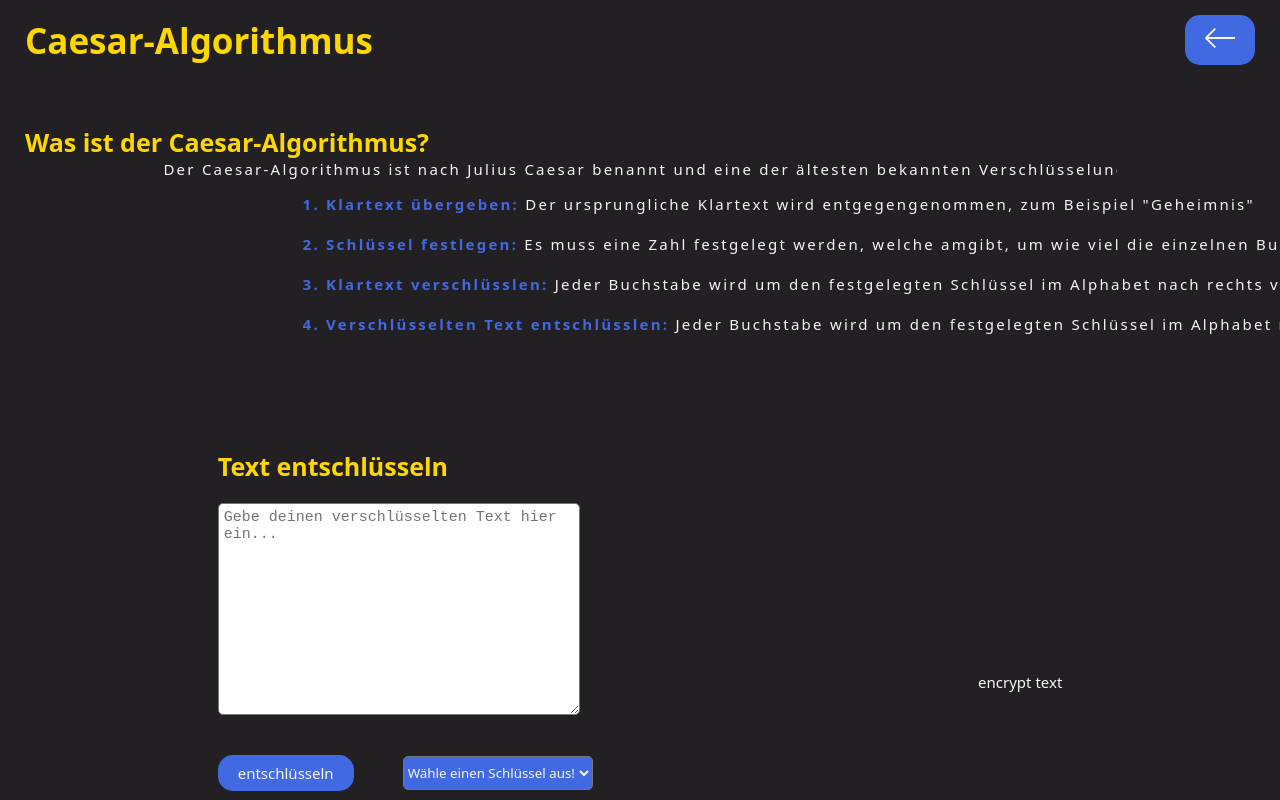
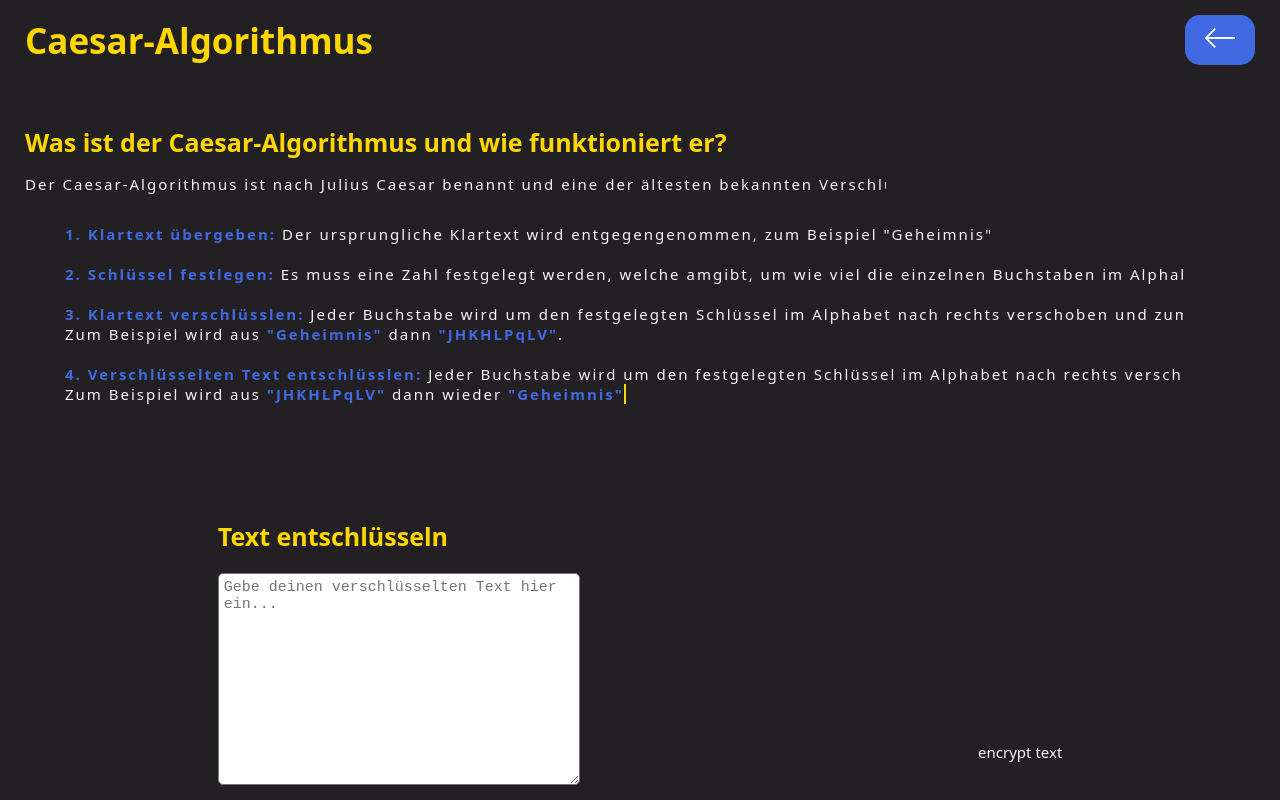
Before and after one commit to LouisLohmer/Caesar-Algorithmus, a Vue app in the folder caesar-algorithm/: page / in a window 1280 px wide. Both pictures are taken after a click on the button 1220 px from the left and 40 px from the top of the page. Shown: the top 800 px of the page. Built offline with nearby package versions, Linux system fonts and the light colour scheme; a web font is replaced by a local one.

Commit message:
fix layout issues with animation elements

```diff
--- a/caesar-algorithm/src/assets/base.css
+++ b/caesar-algorithm/src/assets/base.css
@@ -5,6 +5,7 @@
   --imperial-gold: #ffd700;
   --red: red;
   --royalblue: #4169e1;
+  --transparent: #dfddfd00;
 
   /* font-size */
   --text-font: 15px;
--- a/caesar-algorithm/src/components/textComponent.vue
+++ b/caesar-algorithm/src/components/textComponent.vue
@@ -2,12 +2,11 @@
 
 <template>
   <div class="text-column">
-    <h2>Was ist der Caesar-Algorithmus?</h2>
+    <h2>Was ist der Caesar-Algorithmus und wie funktioniert er?</h2>
     <p id="animated-element">
       Der Caesar-Algorithmus ist nach Julius Caesar benannt und eine der
-      ältesten bekannten Verschlüsselungsmethoden. Er verschlüsselt den Text,
-      indem jeder Buchstabe des Klartexts um eine feste Anzahl von Stellen im
-      Alphabet verschoben wird.
+      ältesten bekannten Verschlüsselungsmethoden. Dieser funktioniert
+      folgendermaßen:
     </p>
     <ul>
       <li id="animated-element-2">
@@ -22,14 +21,14 @@
       <li id="animated-element-4">
         <b>3. Klartext verschlüsslen:</b> Jeder Buchstabe wird um den
         festgelegten Schlüssel im Alphabet nach rechts verschoben und zum
-        verschlüsselten Text zusammengesetzt. Zum Beispiel wird aus
+        verschlüsselten Text zusammengesetzt. <br />Zum Beispiel wird aus
         <b>"Geheimnis"</b> dann <b>"JHKHLPqLV"</b>.
       </li>
       <li id="animated-element-5">
         <b>4. Verschlüsselten Text entschlüsslen:</b> Jeder Buchstabe wird um
         den festgelegten Schlüssel im Alphabet nach rechts verschoben und zum
-        Klartext zusammengesetzt. Zum Beispiel wird aus <b>"JHKHLPqLV"</b> dann
-        wieder
+        Klartext zusammengesetzt.<br />
+        Zum Beispiel wird aus <b>"JHKHLPqLV"</b> dann wieder
         <b id="animated-element-6">"Geheimnis"</b>
       </li>
     </ul>
@@ -47,13 +46,12 @@
 .typewriter-animaton {
   overflow: hidden;
   white-space: nowrap;
-  margin: 0 auto;
-  letter-spacing: 0.15em;
-  animation: typing 3.5s steps(40, end);
+  letter-spacing: 2px;
+  animation: typing 4s steps(40, end);
 }
 
 .blink-caret-animation {
-  border-right: 0.15em solid var(--imperial-gold);
+  border-right: 2px solid var(--imperial-gold);
   animation: blink-caret 0.75s step-end infinite;
 }
 
@@ -79,10 +77,10 @@ ul {
 @keyframes blink-caret {
   from,
   to {
-    border-color: transparent;
+    border-color: var(--transparent);
   }
   50% {
-    border-color: orange;
+    border-color: var(--imperial-gold);
   }
 }
 </style>
```
